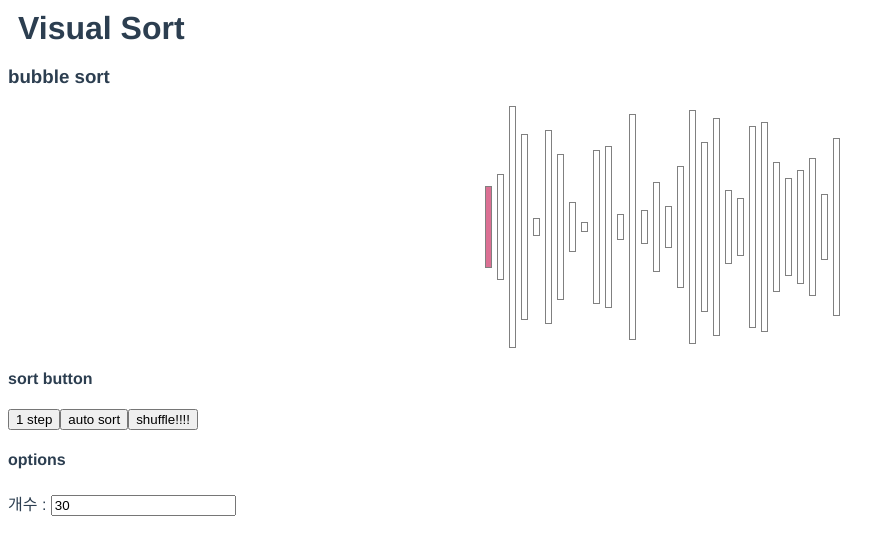
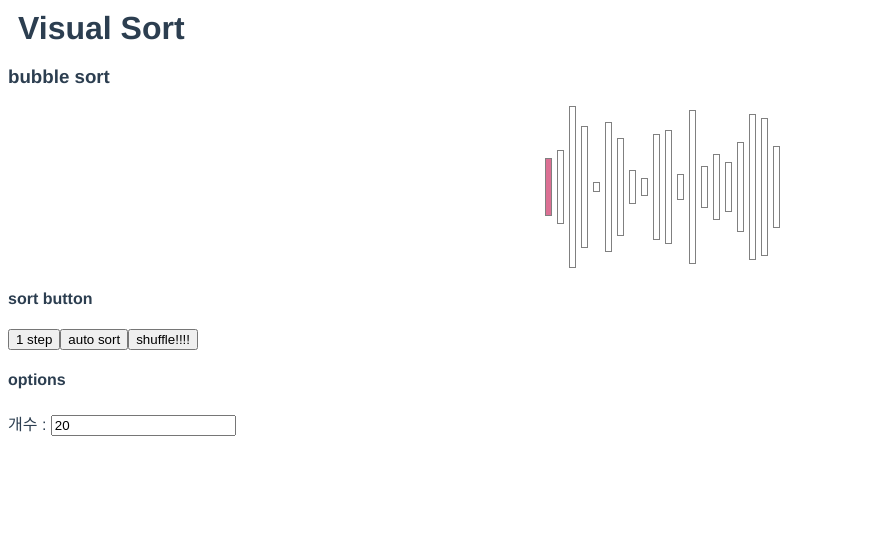
Before and after one commit to ebool/visual-sort, a Vue app: page /bubble in a window 1280 px wide. Shown: the top 554 px of the page, without its empty margins (0-895 px from the left). Built offline with nearby package versions, Linux system fonts and the light colour scheme.

Commit message:
add soted block in bubble sort

```diff
--- a/src/components/BubbleSort.vue
+++ b/src/components/BubbleSort.vue
@@ -5,7 +5,7 @@
       <li
       class="item"
       v-for="(item, i) in items" :key="item"
-      :class="{focused : i === index}"
+      :class="{focused : i === index, sorted : i > items.length - sortedIndex - 1}"
       :style="{height: (item + 1) * 8 + 'px'}">
       </li>
     </transition-group>
@@ -31,7 +31,7 @@ export default {
       items: [],
       index: 0,
       sortedIndex: 0,
-      count: 30,
+      count: 20,
       isAuto: false,
       autoTimer: null
     }
@@ -118,6 +118,9 @@ export default {
     .focused {
       background-color: palevioletred;
     }
+    .sorted {
+      background-color: grey;
+    }
 
     .item {
       width: 5px;
```
